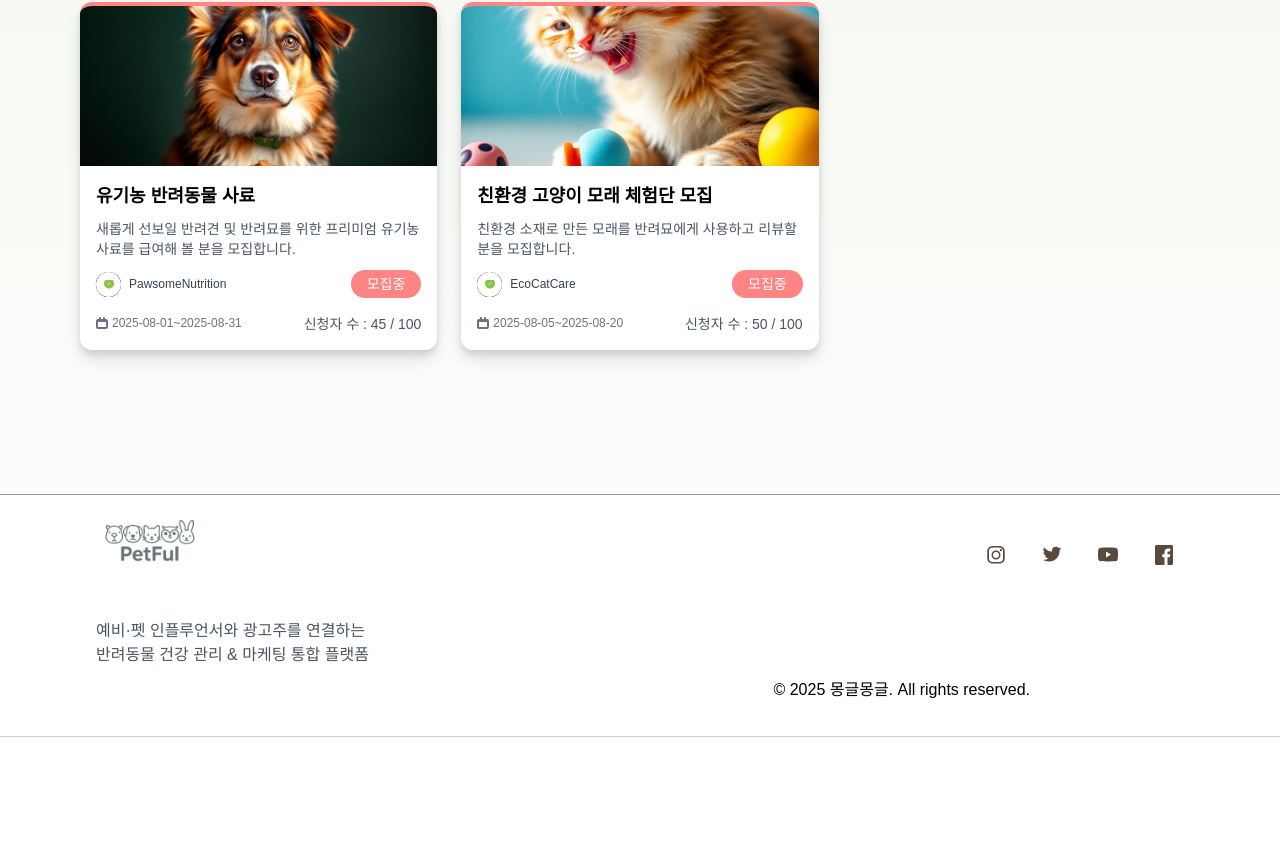
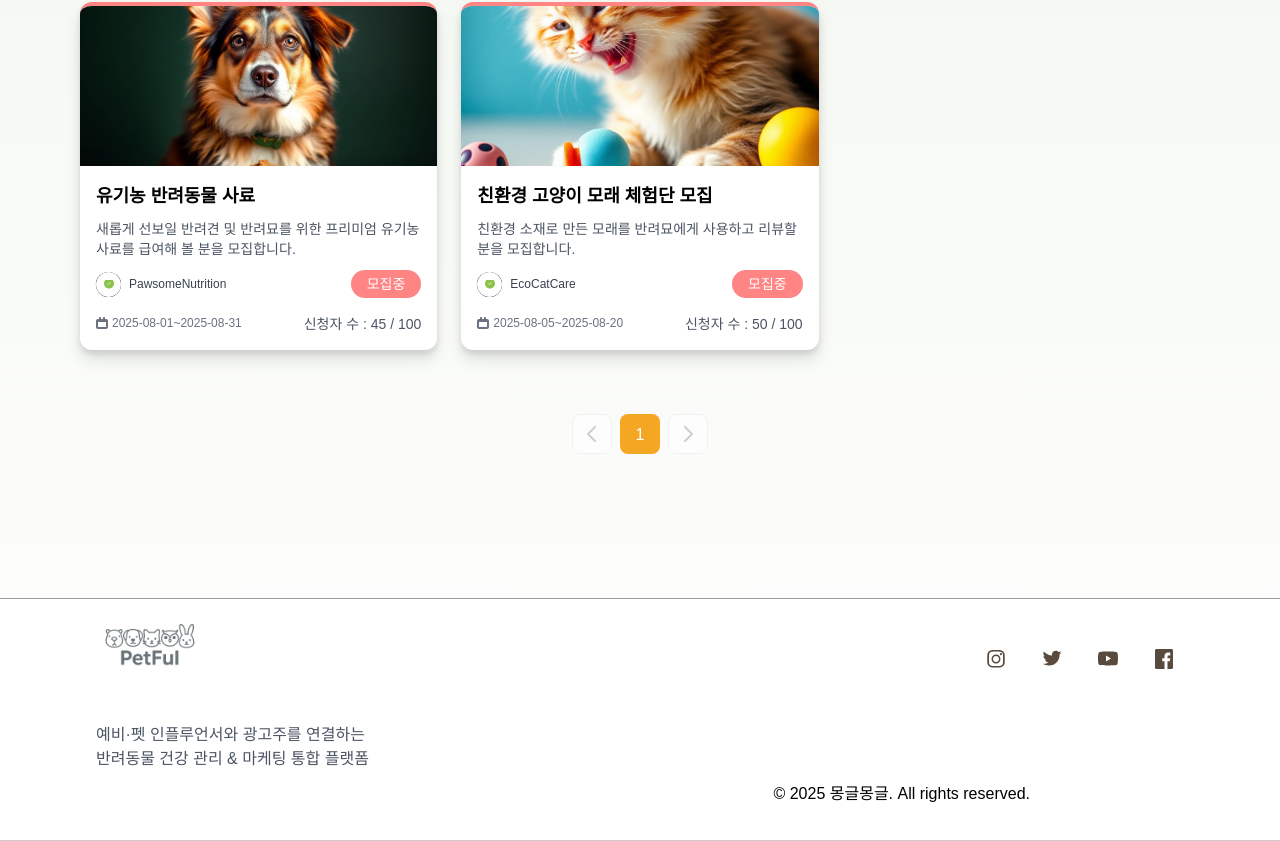
Before and after one commit to backend20250319/BE09-Final-3team-FE, a Next.js app: page /campaign in a window 1280 px wide. Shown: the part 508-1349 px from the top of the page. Before the commit the page ends 1245 px from the top, so only its background shows below. Built offline with nearby package versions, Linux system fonts and the light colour scheme; a web font is replaced by a local one.

Commit message:
feat: 체험단 상품 목록 페이지 pagination 컴포넌트 추가

```diff
--- a/src/app/campaign/components/Pagination.jsx
+++ b/src/app/campaign/components/Pagination.jsx
@@ -5,7 +5,7 @@ import styles from "../styles/Pagination.module.css";
 
 export default function Pagination() {
   const [currentPage, setCurrentPage] = useState(1);
-  const totalPages = 10;
+  const totalPages = 1;
 
   const handlePrevious = () => {
     if (currentPage > 1) {
@@ -48,8 +48,7 @@ export default function Pagination() {
       </button>
     );
 
-    // Page numbers (showing 1, 2, 3, ..., 10)
-    const visiblePages = [1, 2, 3];
+    const visiblePages = [1];
 
     visiblePages.forEach((page) => {
       pages.push(
--- a/src/app/campaign/page.jsx
+++ b/src/app/campaign/page.jsx
@@ -2,6 +2,7 @@
 import React, { useState, useEffect } from "react";
 import SearchAndSort from "./components/SearchAndSort";
 import CampaignGrid from "./components/CampaignGrid";
+import Pagination from "./components/Pagination";
 import { useCampaign } from "./context/CampaignContext";
 
 export default function CampaignPage() {
@@ -40,6 +41,7 @@ export default function CampaignPage() {
         setSortBy={setSortBy}
       />
       <CampaignGrid searchQuery={searchQuery} sortBy={sortBy} />
+      <Pagination />
     </>
   );
 }
```
